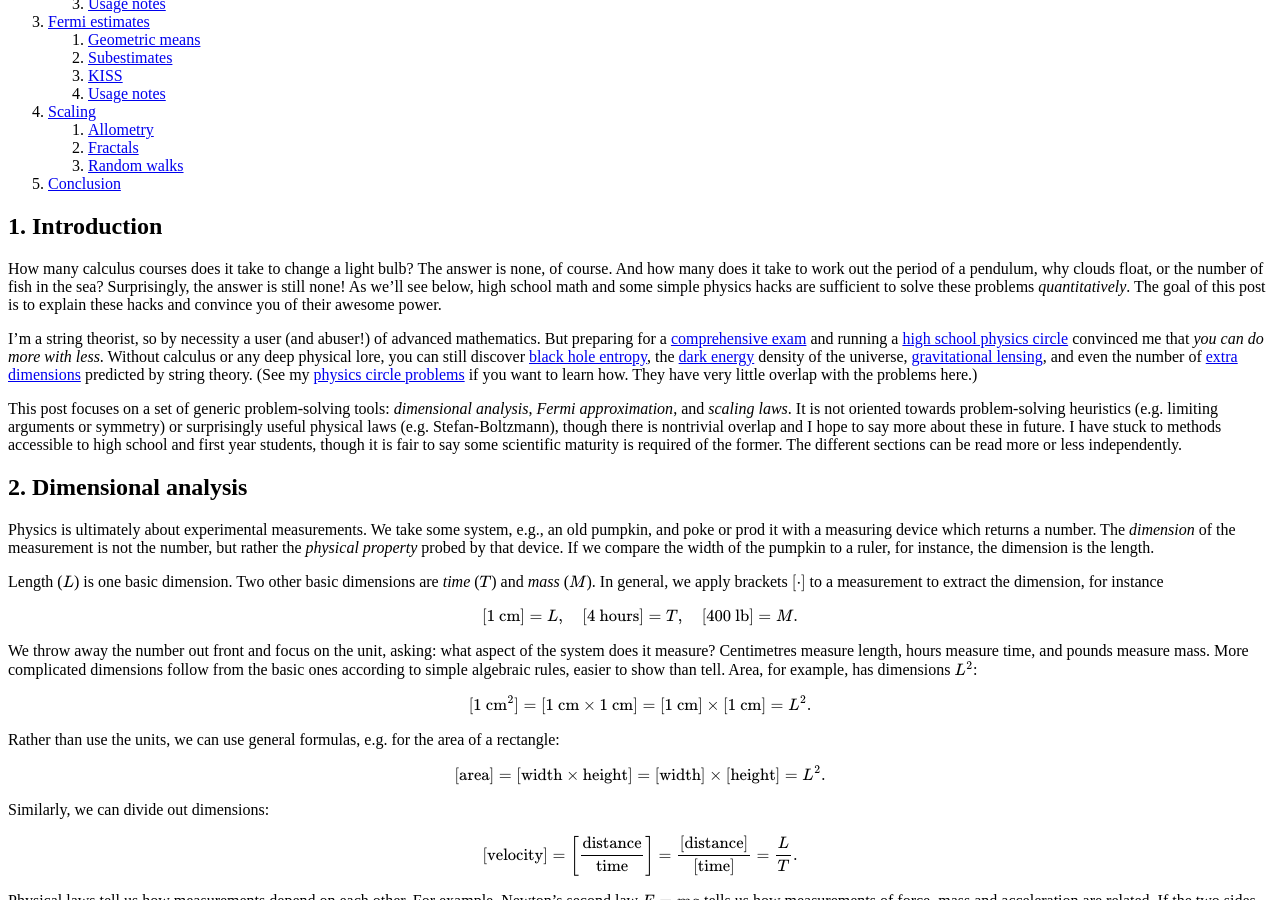
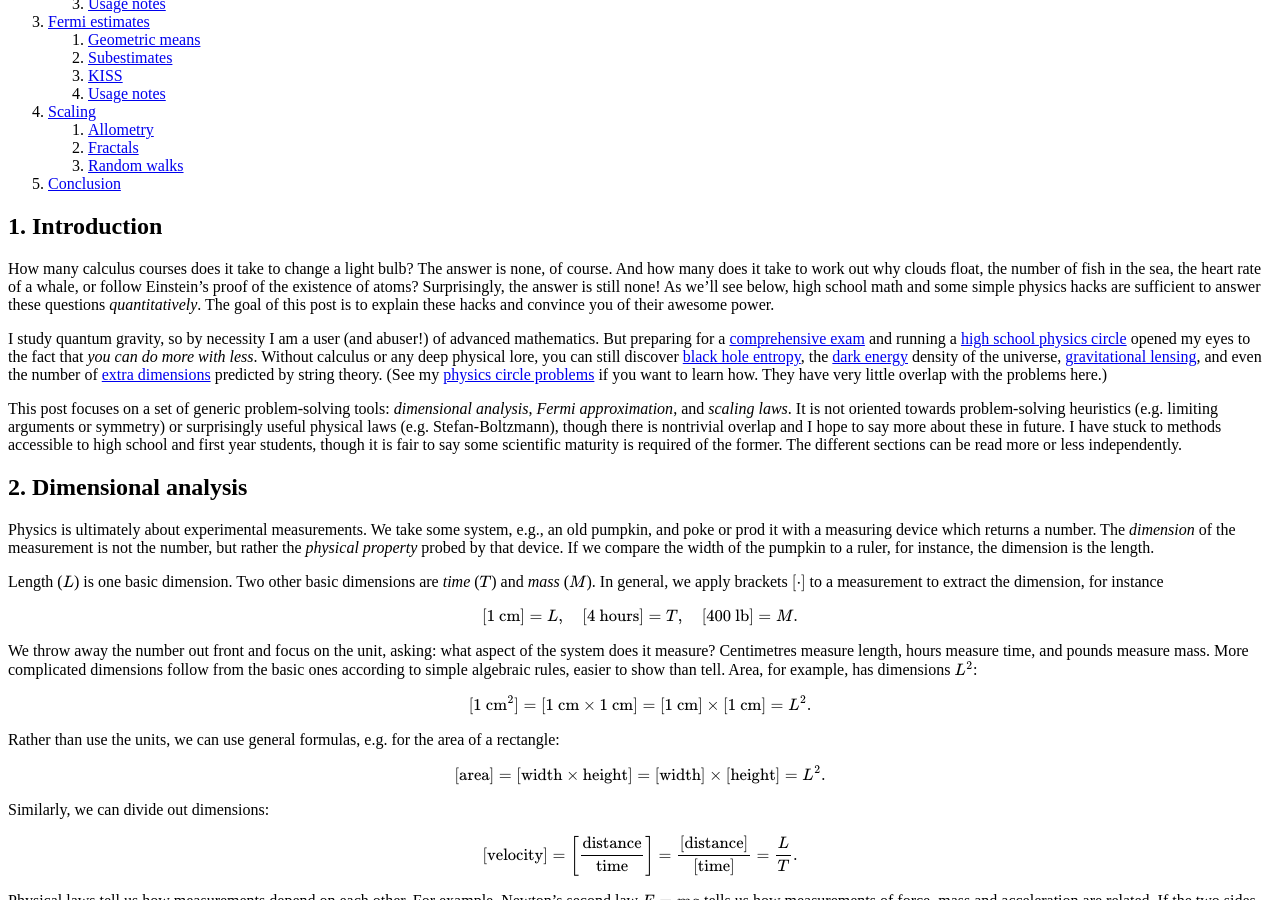
Before and after one commit to hapax/hapax.github.io, a Jekyll site: the page built from assets/simple-physics.md, in a window 1280 px wide and 900 px high, scrolled down 676 px. Built offline with Jekyll 4.4.1, drawn with Linux system fonts in a browser that asks for light colours; our own code applies the rules of GitHub Pages for plain Markdown files; formulas are drawn with MathJax 3; a script that is not in the unit is left out; some of the changed text lies outside the part shown.

Commit message:
Update simple-physics.md

```diff
--- a/assets/simple-physics.md
+++ b/assets/simple-physics.md
@@ -2,7 +2,7 @@
 Layout: post
 mathjax: true
 comments: true
-title:  "Back of a napkin hacks"
+title:  "Hacks for the back of a napkin"
 categories: [Physics, Teaching, Hacks]
 date:  2020-01-06
 ---
@@ -34,20 +34,21 @@ date:  2020-01-06
 
 How many calculus courses does it take to change a light bulb?
 The answer is none, of course.
-And how many does it take to work out the period of a
-pendulum, why clouds float, or the number of fish in the sea?
+And how many does it take to work out why clouds float, the number of
+fish in the sea, the heart rate of a whale, or follow Einstein's proof
+of the existence of atoms?
 Surprisingly, the answer is still none!
 As we'll see below, high school math and some simple physics hacks
-are sufficient to solve these problems *quantitatively*.
+are sufficient to answer these questions *quantitatively*.
 The goal of this post is to explain these hacks and convince
 you of their awesome power.
 
-I'm a string theorist, so by necessity a user (and abuser!) of
+I study quantum gravity, so by necessity I am a user (and abuser!) of
 advanced mathematics.
 But preparing for a
 [comprehensive exam](https://www.phas.ubc.ca/graduate-program-comprehensive-exam-guidelines-phd-students) and running a
 [high school physics circle](https://outreach.phas.ubc.ca/events/metro-vancouver-physics-circle/)
-convinced me that *you can do more with less*.
+opened my eyes to the fact that *you can do more with less*.
 Without calculus or any deep physical lore,
 you can still discover
 [black hole entropy](https://en.wikipedia.org/wiki/Black_hole_thermodynamics#Overview),
@@ -61,6 +62,8 @@ predicted by string theory.
 [physics circle problems](https://hapax.github.io/assets/circle-probs.pdf)
 if you want to learn how.
 They have very little overlap with the problems here.)
+
+
 
 This post focuses on a set of generic problem-solving tools: *dimensional analysis*, *Fermi approximation*, and *scaling
 laws*.
@@ -1301,8 +1304,14 @@ in an organism-independent way.
 
 (c) Combining (a) and (b), deduce that the number of hearbeats is
 roughly constant, independent of organism size!
-Since the average human heart rate is $60-100$ bpm, estimate how many
-tocks of the ticker are allotted to each creature.
+Since a normal human heart rate is around $60$ bpm, estimate how many
+tocks of the ticker are allotted to each creature on earth.
+
+**Exercise 16 (walking speed revisited).** Above, we predicted a
+$\mathcal{L}^{1/2}$ scaling for walking speed with organism size.
+Here, we're going to instead consider how human walking speed scales
+with *city size*.
+The analysis treats the city as a fractal for distributing people!
 
 ---
 
@@ -1595,6 +1604,8 @@ Lack of mathematical background is not the problem.
 Finally, I recommend Sanjoy Mahajan's book
 [*Street-Fighting Mathematics*](http://streetfightingmath.com/),
 covering similar ground in greater depth.
+
+http://www.fractalcities.org/book/Fractal%20Cities%20Introduction.pdf
 
 https://users.math.yale.edu/~bbm3/web_pdfs/076stochasticModels.pdf
 
```
Also changed, not shown: other parts of assets/simple-physics.md (+3 -3 lines).
